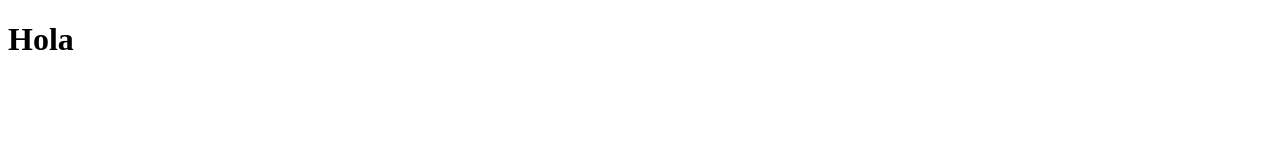
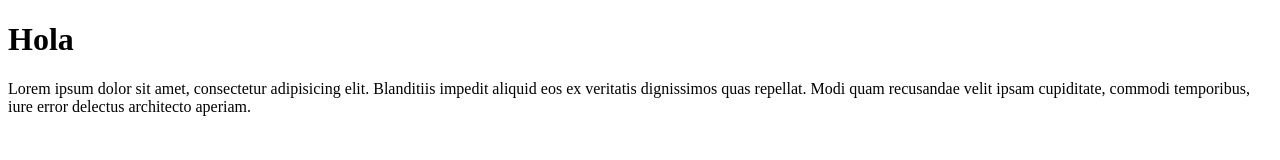
Before and after one commit to pabskun/ejemplo-responsive, a plain HTML site: page index.html in a window 1280 px wide. Drawn offline with Linux system fonts and the light colour scheme.

Commit message:
Actualización del index.html
Se agregó un lorem ipsum

```diff
--- a/index.html
+++ b/index.html
@@ -10,6 +10,7 @@
 
 <body>
     <h1>Hola</h1>
+    <p>Lorem ipsum dolor sit amet, consectetur adipisicing elit. Blanditiis impedit aliquid eos ex veritatis dignissimos quas repellat. Modi quam recusandae velit ipsam cupiditate, commodi temporibus, iure error delectus architecto aperiam.</p>
 </body>
 
 </html>
```
